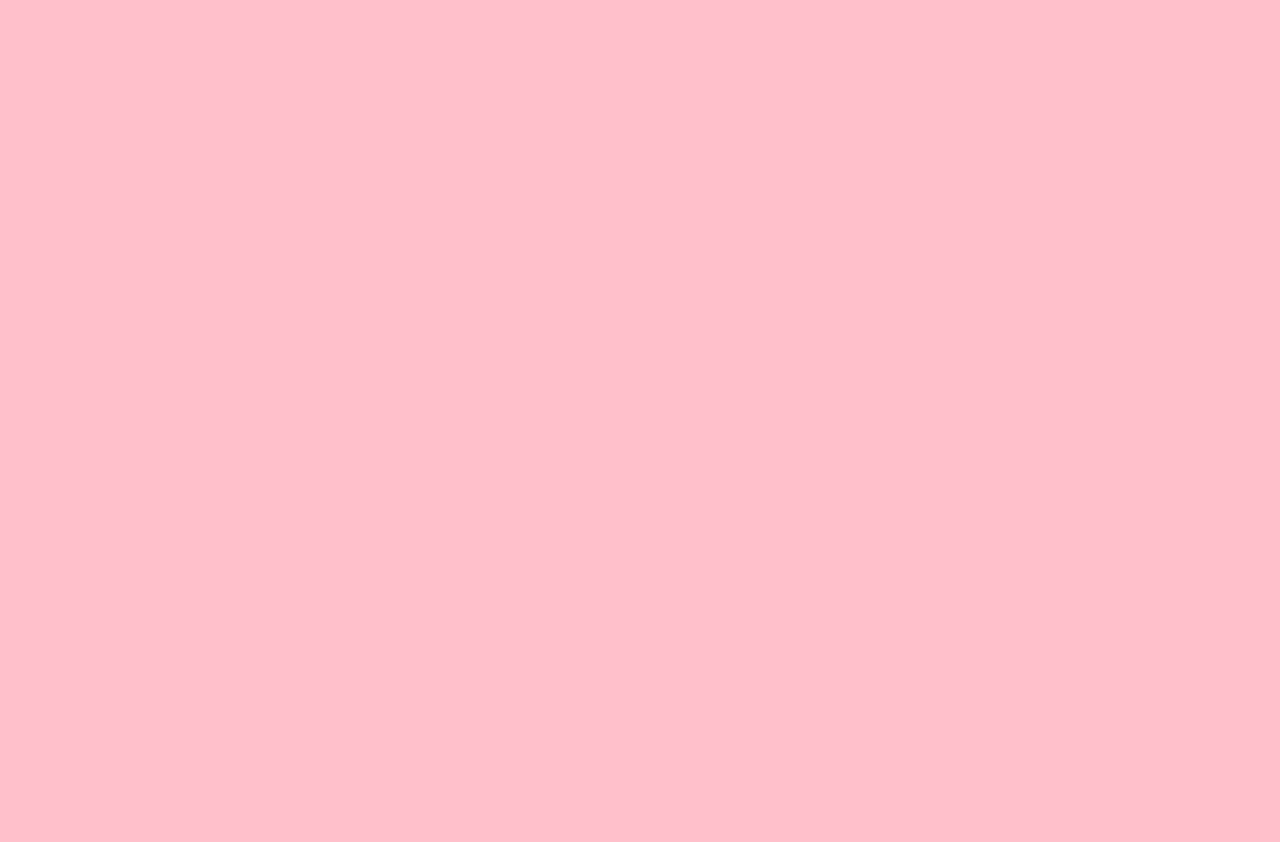
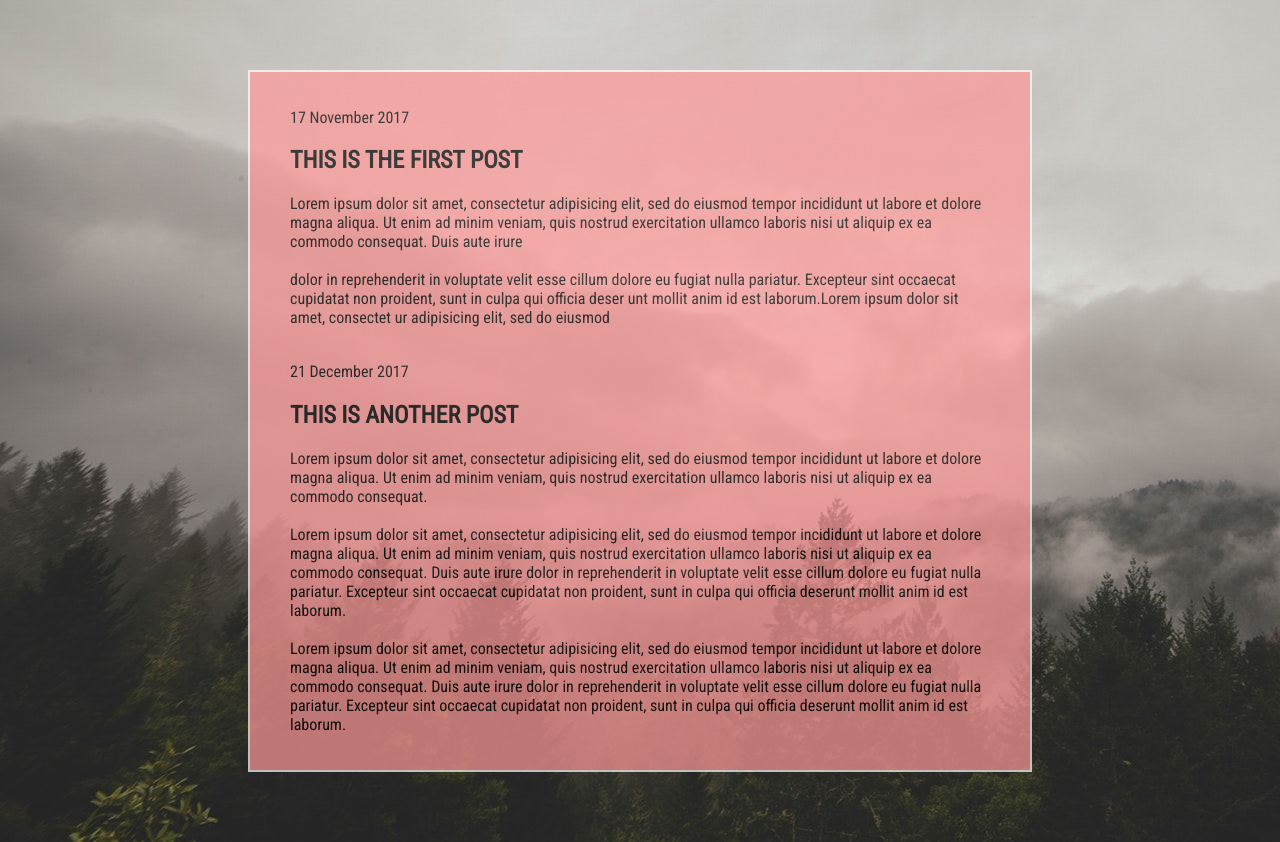
Before and after one commit to klanti117/SimpleBlog, a plain HTML site: page index.html in a window 1280 px wide. Before the commit the page ends 800 px from the top, so only its background shows below. Drawn offline with Linux system fonts and the light colour scheme.

Commit message:
margin and width corrected

```diff
--- a/index.html
+++ b/index.html
@@ -3,8 +3,49 @@
 <head>
 	<title>Simple Blog</title>
 	<link rel="stylesheet" type="text/css" href="style.css">
+	<link href="https://fonts.googleapis.com/css?family=Roboto+Condensed" rel="stylesheet">
 </head>
 <body>
+	<div class="container">
+		<p>17 November 2017</p>
+		<h2>THIS IS THE FIRST POST</h2>
+		<P>	Lorem ipsum dolor sit amet, consectetur adipisicing elit, sed do eiusmod
+			tempor incididunt ut labore et dolore magna aliqua. Ut enim ad minim veniam,
+			quis nostrud exercitation ullamco laboris nisi ut aliquip ex ea commodo
+			consequat. Duis aute irure
+			<br/><br>
+			dolor in reprehenderit in voluptate velit esse
+			cillum dolore eu fugiat nulla pariatur. Excepteur sint occaecat cupidatat non
+			proident, sunt in culpa qui officia deser
+			unt mollit anim id est laborum.Lorem ipsum dolor sit amet, consectet
+			ur adipisicing elit, sed do eiusmod
+			<br/><br>
 
+		</P>
+
+		<p>21 December 2017</p>
+		<h2>THIS IS ANOTHER POST</h2>
+		<p> Lorem ipsum dolor sit amet, consectetur adipisicing elit, sed do eiusmod
+			tempor incididunt ut labore et dolore magna aliqua. Ut enim ad minim veniam,
+			quis nostrud exercitation ullamco laboris nisi ut aliquip ex ea commodo
+			consequat.
+			<br><br>
+			Lorem ipsum dolor sit amet, consectetur adipisicing elit, sed do eiusmod
+			tempor incididunt ut labore et dolore magna aliqua. Ut enim ad minim veniam,
+			quis nostrud exercitation ullamco laboris nisi ut aliquip ex ea commodo
+			consequat. Duis aute irure dolor in reprehenderit in voluptate velit esse
+			cillum dolore eu fugiat nulla pariatur. Excepteur sint occaecat cupidatat non
+			proident, sunt in culpa qui officia deserunt mollit anim id est laborum.
+			<br><br>
+			Lorem ipsum dolor sit amet, consectetur adipisicing elit, sed do eiusmod
+			tempor incididunt ut labore et dolore magna aliqua. Ut enim ad minim veniam,
+			quis nostrud exercitation ullamco laboris nisi ut aliquip ex ea commodo
+			consequat. Duis aute irure dolor in reprehenderit in voluptate velit esse
+			cillum dolore eu fugiat nulla pariatur. Excepteur sint occaecat cupidatat non
+			proident, sunt in culpa qui officia deserunt mollit anim id est laborum.
+
+
+		</p>
+	</div>
 </body>
 </html>
--- a/style.css
+++ b/style.css
@@ -1,3 +1,17 @@
 body{
-	background: pink;
+
+	background-image: url("img/img.jpg");
+	/*background-repeat: no-repeat;*/
 }
+
+.container{
+	max-width:700px;
+	width: 80%;
+	background: #ff9999;
+	border: solid white 2px;
+	margin: 5.5% auto;
+	padding:20px 40px;
+	font-family: 'Roboto Condensed', sans-serif;
+	/*color: white;*/
+	opacity: 0.7;
+}
```
Also changed, not shown: img/img.jpg (added).
